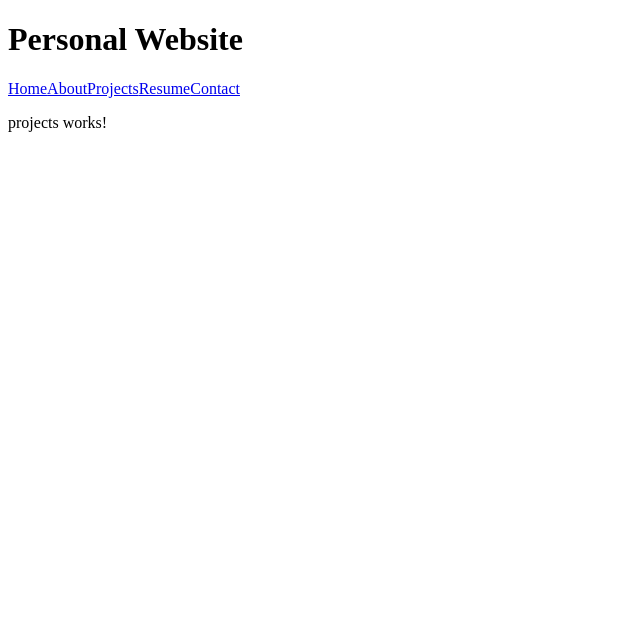
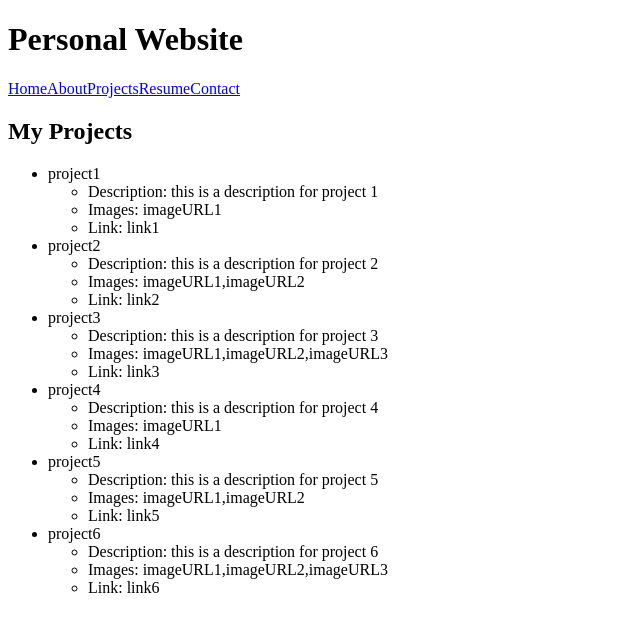
Before and after one commit to rcn8263/personal-website, an Angular app: page /projects in a window 1280 px wide. Shown: the top 632 px of the page, without its empty margins (0-640 px from the left). Built offline with nearby package versions, Linux system fonts and the light colour scheme.

Commit message:
mock data for each project displays on the web page

```diff
--- a/src/app/projects/projects.component.html
+++ b/src/app/projects/projects.component.html
@@ -1 +1,11 @@
-<p>projects works!</p>
+<h2>My Projects</h2>
+<ul class="projects">
+    <li *ngFor="let project of projects">
+        {{project.name}}
+        <ul>
+            <li>Description: {{project.description}}</li>
+            <li>Images: {{project.images}}</li>
+            <li>Link: {{project.link}}</li>
+        </ul>
+    </li>
+</ul>
--- a/src/app/projects/projects.component.ts
+++ b/src/app/projects/projects.component.ts
@@ -1,5 +1,7 @@
 import { Component, OnInit } from '@angular/core';
 
+import { Project } from '../project';
+import { PROJECTS } from '../mock-projects';
 @Component({
   selector: 'app-projects',
   templateUrl: './projects.component.html',
@@ -7,6 +9,8 @@ import { Component, OnInit } from '@angular/core';
 })
 export class ProjectsComponent implements OnInit {
 
+  projects = PROJECTS;
+
   constructor() { }
 
   ngOnInit(): void {
```
